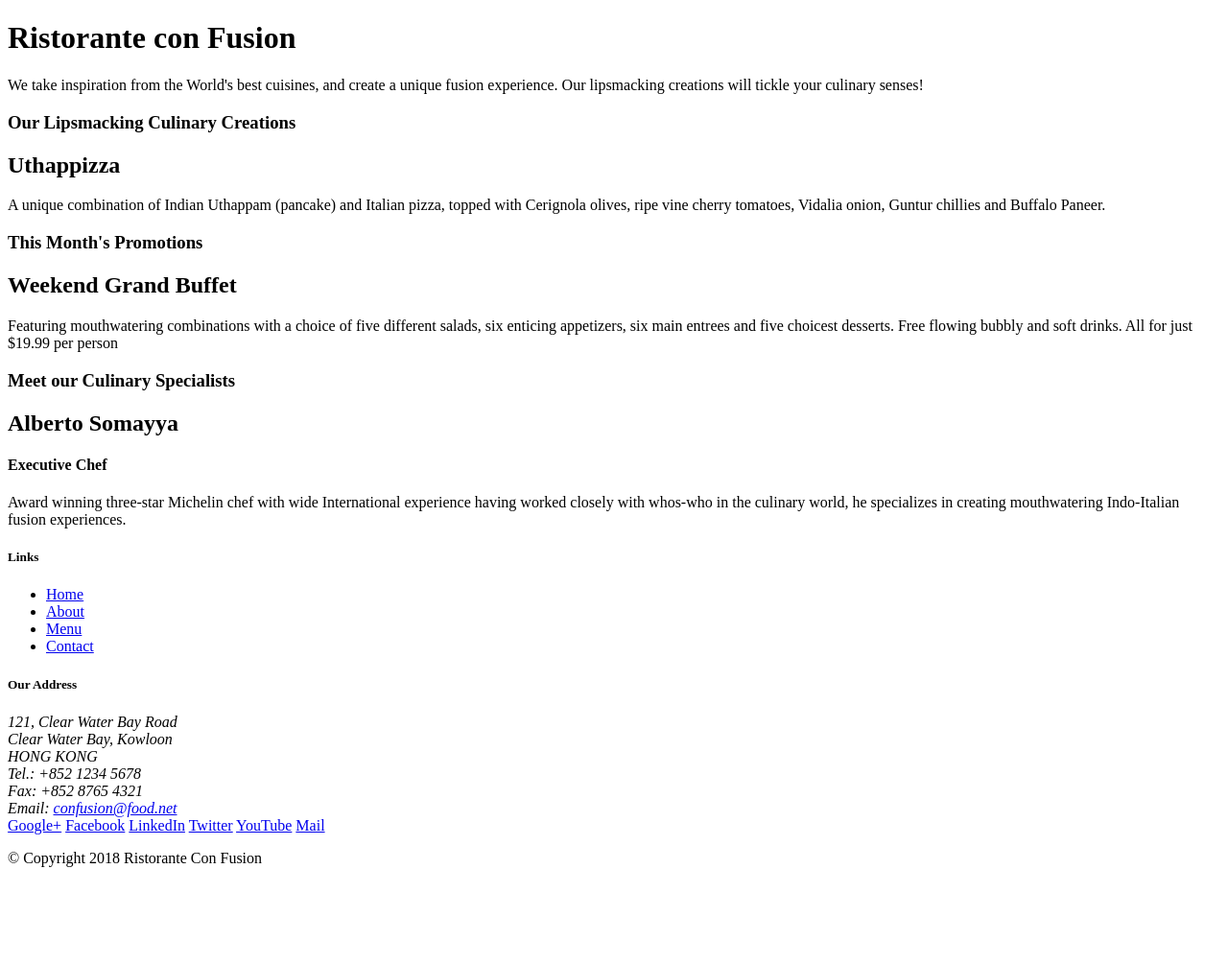
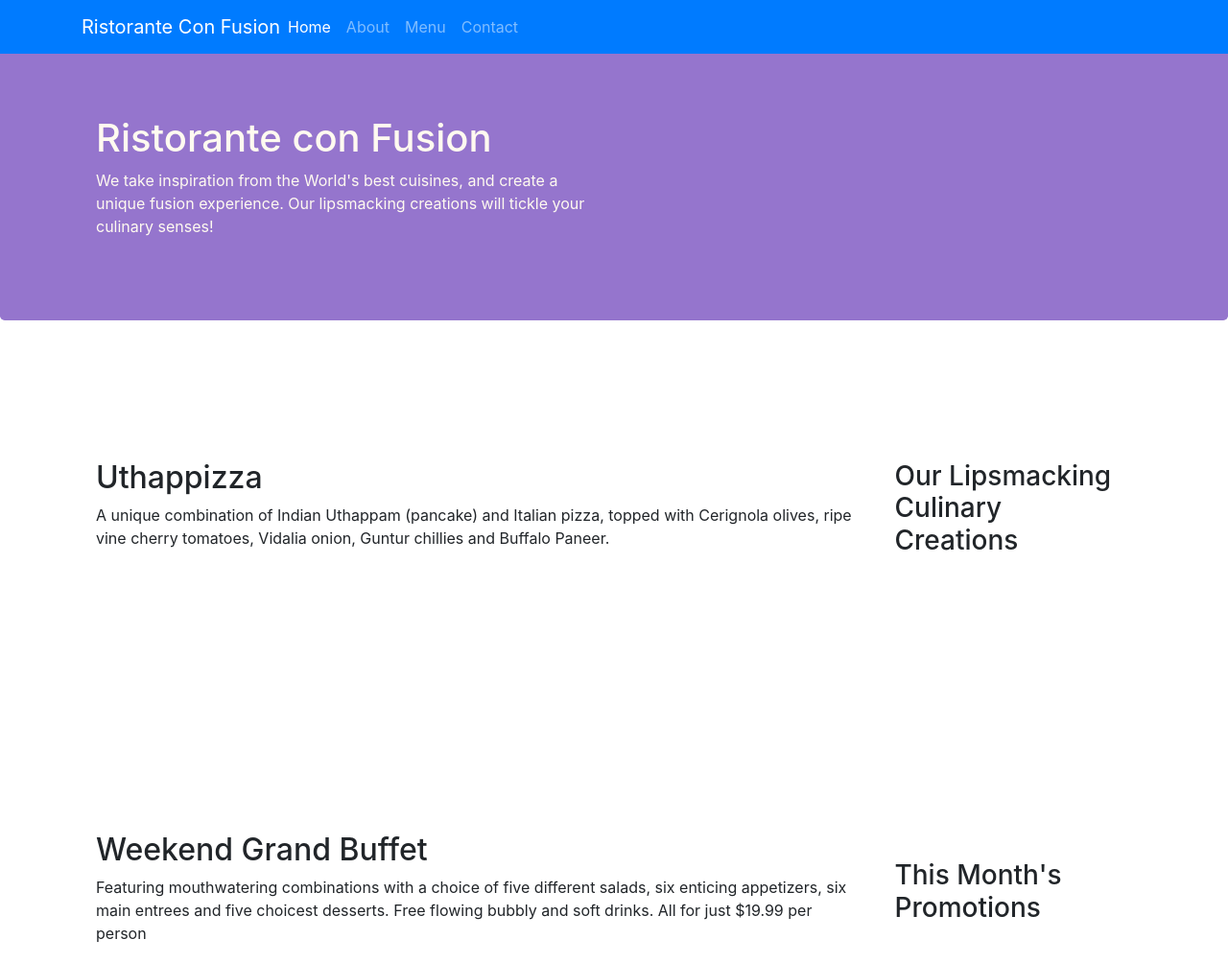
Before and after one commit to kratijain1606/GitApplication, a website: page Bootstrap4/conFusion/index.html in a window 1280 px wide. Shown: the top 1004 px of the page at 96% size. Before the commit the page ends 920 px from the top, so only its background shows below. Drawn offline with nearby package versions, Linux system fonts and the light colour scheme.

Commit message:
Assignment1

```diff
--- /dev/null
+++ b/Bootstrap4/conFusion/css/styles.css
@@ -0,0 +1,35 @@
+.row-header{
+    margin :0px auto;
+    padding:0px auto;
+}
+
+.row-content{
+    margin :0px auto;
+    padding:0px auto;
+    border-bottom:1px;
+    min-height:400px;
+}
+
+.footer{
+    background-color:#D1C4E9 ;
+    margin:0px auto;
+    padding: 20px 0px 20px;
+}
+.jumbotron{
+    padding:70px 30px;
+    margin :0px auto;
+    background: #9575CD;
+    color:floralwhite;
+}
+.address{
+    font-size:80%;
+    margin:0px;
+    color:#0f0f0f;
+}
+body{
+    padding: 50px 0px 0px 0px;
+    z-index: 0;
+}
+.navbar-dark{
+    background-color: #512DAB;
+}
--- a/Bootstrap4/conFusion/index.html
+++ b/Bootstrap4/conFusion/index.html
@@ -2,51 +2,76 @@
 <html lang="en">
 
 <head>
+    <meta charset="utf-8">
+    <meta name="viewport" content="width=device-width, initial-scale=1, shrink-to-fit=no">
+    <meta http-equiv="x-ua-compatible" content="ie=edge">
+
+    <!-- Bootstrap CSS -->
+    <link rel="stylesheet" href="node_modules/bootstrap/dist/css/bootstrap.min.css">
+    <link rel="stylesheet" href="css/styles.css">
     <title>Ristorante Con Fusion</title>
+
 </head>
 
 <body>
+<nav class="navbar navbar-dark navbar-expand-sm bg-primary fixed-top">
+    <div class="container">
+        <button class="navbar-toggler"type="button" data-toggle="collapse" data-target="#Navbar">
+            <span class="navbar-toggler-icon"></span>
+        </button>
+        <a class="navbar-brand mr-auto"href="#">Ristorante Con Fusion</a>
+        <div class="collapse navbar-collapse" id="Navbar">
+            <ul class="navbar-nav mr-auto">
+                <li class="nav-item active"><a class="nav-link"href="#">Home</a></li>
 
-    <header>
-        <div>
-            <div>
-                <div>
+                <li class="nav-item "><a class="nav-link"href="aboutus.html">About</a></li>
+                <li class="nav-item"><a class="nav-link"href="#">Menu</a></li>
+                <li class="nav-item"><a class="nav-link"href="#">Contact</a></li>
+                        </ul>
+        </div>
+
+    </div>
+</nav>
+    <header class="jumbotron">
+        <div class="container">
+            <div class="row row-header">
+                <div class="col-12 col-sm-6">
                     <h1>Ristorante con Fusion</h1>
                     <p>We take inspiration from the World's best cuisines, and create a unique fusion experience. Our lipsmacking creations will tickle your culinary senses!</p>
                 </div>
-                <div>
+                <div class="col-12 col-sm" >
                 </div>
             </div>
         </div>
     </header>
 
-    <div>
-        <div>
-            <div>
+    <div class="container">
+        <div class="row row-content align-items-center">
+            <div class="col-12 col-sm-4 order-sm-last col-md-3">
                 <h3>Our Lipsmacking Culinary Creations</h3>
             </div>
-            <div>
+            <div class="col col-sm order-sm-first col-md">
                 <h2>Uthappizza</h2>
                 <p>A unique combination of Indian Uthappam (pancake) and Italian pizza, topped with Cerignola olives, ripe vine cherry tomatoes, Vidalia onion, Guntur chillies and Buffalo Paneer.</p>
             </div>
         </div>
 
 
-        <div>
-            <div>
+        <div class="row row-content align-items-center">
+            <div class="col-12 col-sm-4 order-sm-last col-md-3">
                 <h3>This Month's Promotions</h3>
             </div>
-            <div>
+            <div class="col col-sm order-sm-first col-md">
                 <h2>Weekend Grand Buffet</h2>
                 <p>Featuring mouthwatering combinations with a choice of five different salads, six enticing appetizers, six main entrees and five choicest desserts. Free flowing bubbly and soft drinks. All for just $19.99 per person </p>
             </div>
         </div>
 
-        <div>
-            <div>
+        <div class="row row-content align-items-center">
+            <div class="col-12 col-sm-4 order-sm-last col-md-3">
                 <h3>Meet our Culinary Specialists</h3>
             </div>
-            <div>
+            <div class="col col-sm order-sm-first col-md">
                 <h2>Alberto Somayya</h2>
                 <h4>Executive Chef</h4>
                 <p>Award winning three-star Michelin chef with wide International experience having worked closely with whos-who in the culinary world, he specializes in creating mouthwatering Indo-Italian fusion experiences. </p>
@@ -54,19 +79,19 @@
         </div>
     </div>
 
-    <footer>
-        <div>
-            <div>
-                <div>
+    <footer class="footer">
+        <div class="container">
+            <div class="row">
+                <div class="col-4 col-sm-3">
                     <h5>Links</h5>
-                    <ul>
+                    <ul class ="list-unstyled">
                         <li><a href="#">Home</a></li>
                         <li><a href="#">About</a></li>
                         <li><a href="#">Menu</a></li>
                         <li><a href="#">Contact</a></li>
                     </ul>
                 </div>
-                <div>
+                <div class="col-7 col-sm-5 address">
                     <h5>Our Address</h5>
                     <address>
 		              121, Clear Water Bay Road<br>
@@ -77,8 +102,8 @@
 		              Email: <a href="mailto:confusion@food.net">confusion@food.net</a>
 		           </address>
                 </div>
-                <div>
-                    <div>
+                <div class="col-12 col-sm-4">
+                    <div class="align-self-center">
                         <a href="http://google.com/+">Google+</a>
                         <a href="http://www.facebook.com/profile.php?id=">Facebook</a>
                         <a href="http://www.linkedin.com/in/">LinkedIn</a>
@@ -88,13 +113,16 @@
                     </div>
                 </div>
            </div>
-           <div>
-                <div>
+           <div class="row justify-content-center">
+                <div class="col-auto">
                     <p>© Copyright 2018 Ristorante Con Fusion</p>
                 </div>
            </div>
         </div>
     </footer>
+    <script src="node_modules/jquery/dist/jquery.slim.min.js"></script>
+    <script src="node_modules/popper.js/dist/umd/popper.min.js"></script>
+    <script src="node_modules/bootstrap/dist/js/bootstrap.min.js"></script>
 
 </body>
 
```
Also changed, not shown: Bootstrap4/conFusion/aboutus.html (added, +116 -0 lines).
